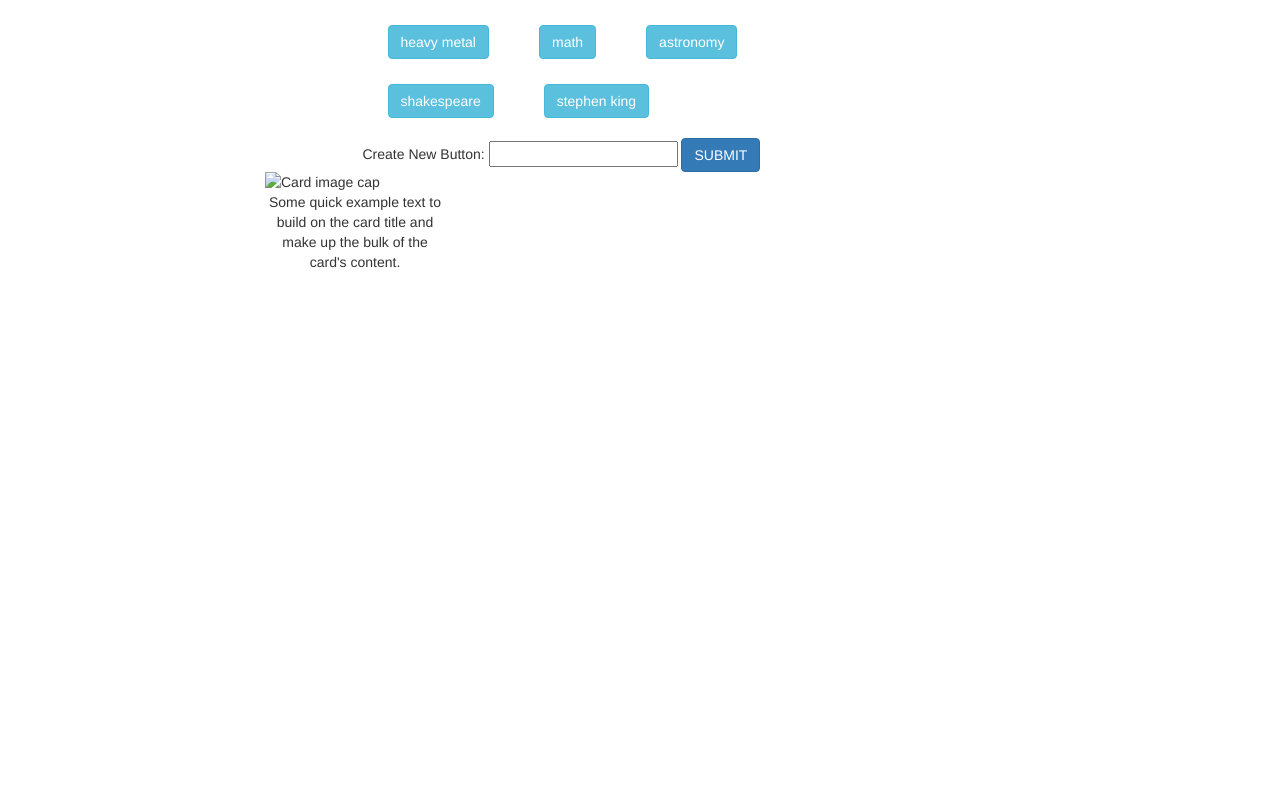
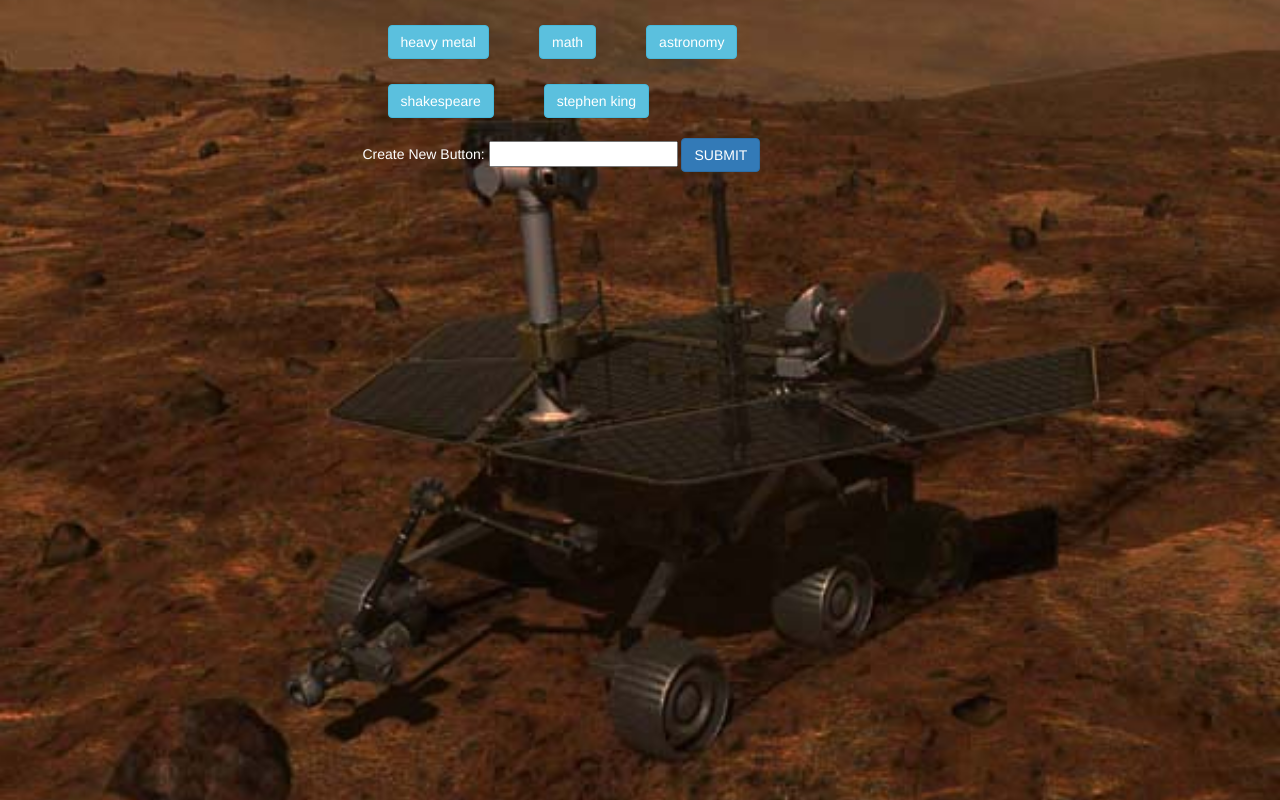
Before and after one commit to NDHF/gif-app, a plain HTML site: page index.html in a window 1280 px wide. Drawn offline with nearby package versions, Linux system fonts and the light colour scheme.

Commit message:
Some aesthetic changes, including CSS, and a background image.

```diff
--- a/index.html
+++ b/index.html
@@ -34,7 +34,7 @@
 
         <div class="col-md-6">
 
-        <div id="createNewButton">Create New Button:
+        <div id="createNewButton"><span>Create New Button:</span>
             <input type="text" id="textEntry">
             <button name="submitButton" id="submitButton" class="btn btn-primary" value="submit">SUBMIT</button>
         </div>
@@ -54,13 +54,9 @@
 
     <div class="col-md-2"></div>
 
-       <div class="col-md-8 gifDivContainer"><div class="card">
-            <div class="card" style="width: 18rem;">
-                    <img class="card-img-top" src="..." alt="Card image cap">
-                    <div class="card-body">
-                      <p class="card-text">Some quick example text to build on the card title and make up the bulk of the card's content.</p>
-                    </div>
-                  </div></div>
+       <div class="col-md-8 gifDivContainer">
+
+                  </div>
 
     <div class="col-md-2"></div>
 
--- a/style.css
+++ b/style.css
@@ -10,6 +10,7 @@ p {
 
 #createNewButton {
     margin-top: 20px;
+    margin-bottom: 20px;
 
 }
 
@@ -19,3 +20,16 @@ p {
 
 input {
 }
+
+body {
+    background-image: url(spirit.jpg);
+	background-color: black;
+	background-size: cover;
+	background-repeat: no-repeat;
+	background-position: center;
+	background-attachment: fixed;
+    }
+
+span, p {
+    color: white;
+}
```
Also changed, not shown: spirit.jpg (added), 1 other file.
